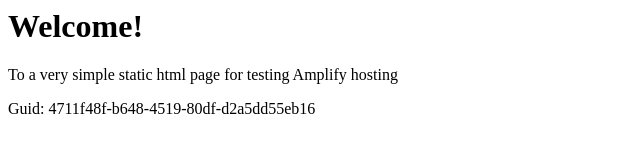
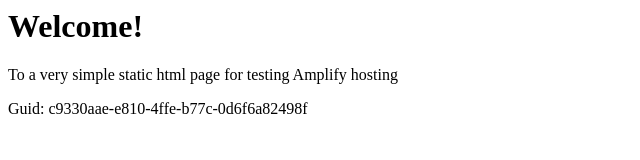
Before and after one commit to aws-aemilia-lhr/Github-PR-Commit-Integration-Test-DoNotTouch-GitHubWebhookPushCanaryTest-v1-prod-eu-west-2, a website: page src/index.html in a window 1280 px wide. Shown: the full height of the page, 0-640 px from the left. Drawn offline with Linux system fonts and the light colour scheme.

Commit message:
commit from integ tests

```diff
--- a/src/index.html
+++ b/src/index.html
@@ -12,6 +12,6 @@
 <body>
     <h1>Welcome!</h1>
     <p>To a very simple static html page for testing Amplify hosting</p>
-    <p>Guid: 4711f48f-b648-4519-80df-d2a5dd55eb16</p></body>
+    <p>Guid: c9330aae-e810-4ffe-b77c-0d6f6a82498f</p></body>
 
 </html>
```
